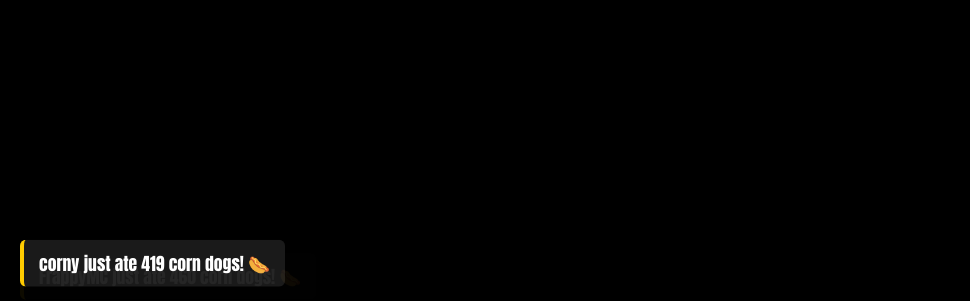
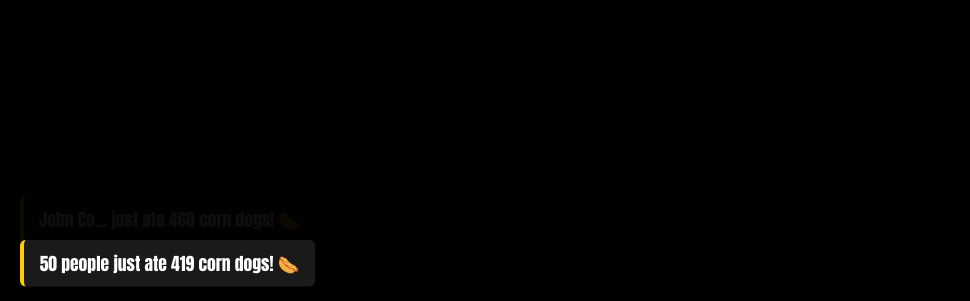
Before and after one commit to examplia/corn-dog, a plain HTML site: page index.html in a window 1280 px wide. Shown: the part 499-800 px from the top of the page, without its empty margins (0-970 px from the left). Drawn offline with Linux system fonts and the light colour scheme.

Commit message:
Update index.html

```diff
--- a/index.html
+++ b/index.html
@@ -8,7 +8,7 @@
   <!-- Discord Embed -->
   <meta property="og:title" content="Today I Will Eat Five Corn Dogs">
   <meta property="og:description" content="Join the corn dog reaper on his noble mission.">
-  <meta property="og:image" content="https://iwilleatcorndogs.today//corn-dog-reaper.gif">
+  <meta property="og:image" content="https://iwilleatcorndogs.today/corn-dog-reaper.gif">
   <meta property="og:url" content="https://iwilleatcorndogs.today/">
   <meta name="twitter:card" content="summary_large_image">
 
@@ -53,10 +53,17 @@
       color: #ffcc00;
     }
 
-    .notif {
+    #notif-container {
       position: fixed;
       bottom: 20px;
       left: 20px;
+      display: flex;
+      flex-direction: column-reverse;
+      gap: 10px;
+      z-index: 1000;
+    }
+
+    .notif {
       background: rgba(255, 255, 255, 0.1);
       color: white;
       padding: 10px 15px;
@@ -98,7 +105,9 @@
   <button id="eatButton">🌭 I ate one!</button>
   <div id="counter">Corn Dogs Eaten: 0</div>
 
-   <div id="jumpscare">
+  <div id="notif-container"></div>
+
+  <div id="jumpscare">
     <img src="tenor.gif" alt="Jumpscare">
     <audio id="scream" src="https://www.myinstants.com/media/sounds/scream.mp3" preload="auto"></audio>
   </div>
@@ -109,6 +118,7 @@
     const eatButton = document.getElementById('eatButton');
     const jumpscare = document.getElementById('jumpscare');
     const scream = document.getElementById('scream');
+    const notifContainer = document.getElementById('notif-container');
 
     eatButton.addEventListener('click', () => {
       count++;
@@ -125,14 +135,23 @@
     });
 
     // Fake notifications
-    const names = ["alex", "morgan", "sludge", "reaper420", "corny", "uwuDogLover", "SomeQidiot", "FAKEAXIS", "Krabs", "FrappyMC", "Loimology"];
+const names = [
+  "FAKEAXIS", "Krabs", "Flanker", "Mechanic", "Adamizer8Pro", "Agro",
+  "Pirovideo", "the identity o...", "TremblingAspe...", "Loimology",
+  "Neuroii", "Onionsu", "blox", "Blockhead.exe", "50 people",
+  "alyssa", "ame", "DocSlay", "Gary", "not a mod",
+  "snkerpickles", "Alixiiann", "ConeDealer", "drainfun",
+  "Fishy! | Doct...", "GrubFub9", "Hatty", "ian mcg...",
+  "Invest in Azer...", "John Co...", "kris", "Lag", "Lil27N1sh",
+  "oxywyozz", "Ronn \"Underscore\""
+];
     setInterval(() => {
       const notif = document.createElement('div');
       notif.className = 'notif';
       const name = names[Math.floor(Math.random() * names.length)];
       const score = Math.floor(Math.random() * 500) + 50;
       notif.textContent = `${name} just ate ${score} corn dogs! 🌭`;
-      document.body.appendChild(notif);
+      notifContainer.appendChild(notif);
       setTimeout(() => notif.remove(), 6000);
     }, 2500);
   </script>
```
